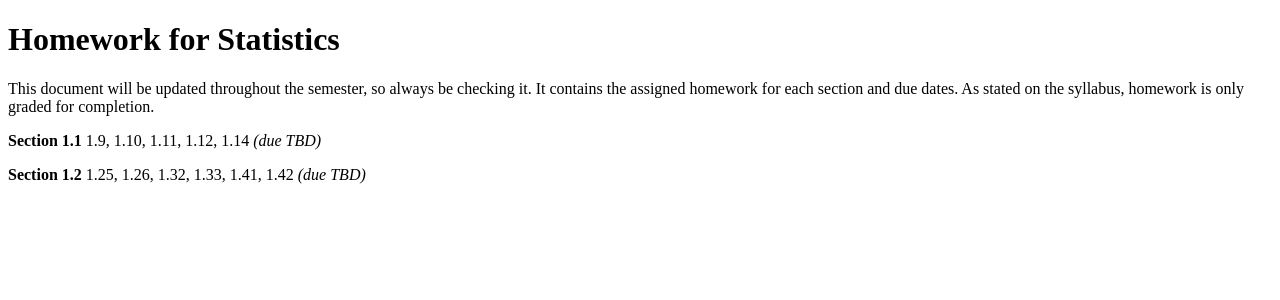
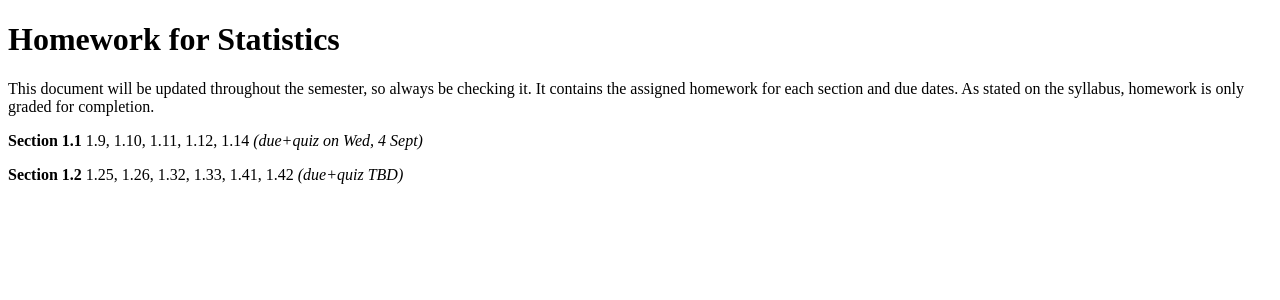
Before and after one commit to danielmichaelcicala/danielmichaelcicala.github.io, a Jekyll site: the page assets/f19-222804_hw.html, which Jekyll copies as it is, in a window 1280 px wide. Shown: the top 300 px of the page. Built offline with Jekyll 4.4.1, drawn with Linux system fonts in a browser that asks for light colours.

Commit message:
update hw 1.1 calc & stat

```diff
--- a/assets/f19-111702_hw.html
+++ b/assets/f19-111702_hw.html
@@ -16,7 +16,7 @@ Convert to html by running
 pandoc f19-111702_hw.md -f markdown -t html -s -o f19-111702_hw.html
 --->
 <p>This document will be updated throughout the semester, so always be checking it. It contains the assigned homework for each section and due dates. As stated on the syllabus, homework is only graded for completion.</p>
-<p><strong>Section 1.1</strong> 23, 25, 29, 33, 37, 41, 49, 53, 61b, 61e, 61i, 79, 85 <em>(due TBD)</em></p>
+<p><strong>Section 1.1</strong> 23, 25, 29, 33, 37, 41, 49, 53, 61b, 61e, 61i, 79, 85 <em>(due+quiz on Wed, 4 Sept)</em></p>
 <p><strong>Section 1.2</strong> 8, 12, 16, 22, 29, 33, 53a, 57, 61 <em>(due TBD)</em></p>
 <p><strong>Section 1.3</strong> 3, 6, 7, 21, 24, 33, 35, 37, 44, 45, 48 <em>(due TBD)</em></p>
 <p><strong>Section 1.4</strong> 19-33 odd, 37, 41, 49, 53, 57, 59, 61, 63 <em>(due TBD)</em></p>
--- a/assets/f19-222804_hw.html
+++ b/assets/f19-222804_hw.html
@@ -16,7 +16,7 @@ Convert to html by running
 pandoc f19-222804_hw.md -f markdown -t html -s -o f19-222804_hw.html
 --->
 <p>This document will be updated throughout the semester, so always be checking it. It contains the assigned homework for each section and due dates. As stated on the syllabus, homework is only graded for completion.</p>
-<p><strong>Section 1.1</strong> 1.9, 1.10, 1.11, 1.12, 1.14 <em>(due TBD)</em></p>
-<p><strong>Section 1.2</strong> 1.25, 1.26, 1.32, 1.33, 1.41, 1.42 <em>(due TBD)</em></p>
+<p><strong>Section 1.1</strong> 1.9, 1.10, 1.11, 1.12, 1.14 <em>(due+quiz on Wed, 4 Sept)</em></p>
+<p><strong>Section 1.2</strong> 1.25, 1.26, 1.32, 1.33, 1.41, 1.42 <em>(due+quiz TBD)</em></p>
 </body>
 </html>
```
